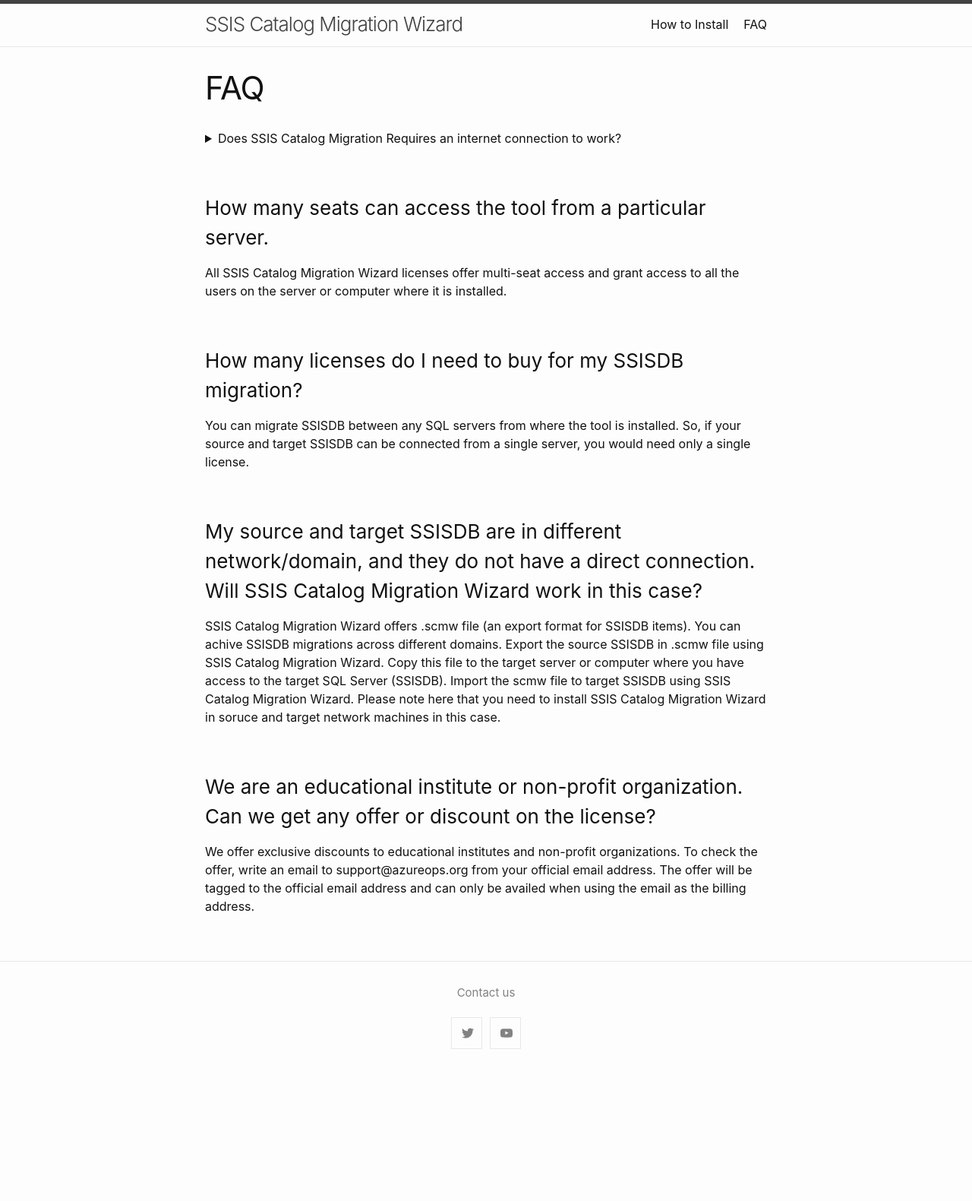
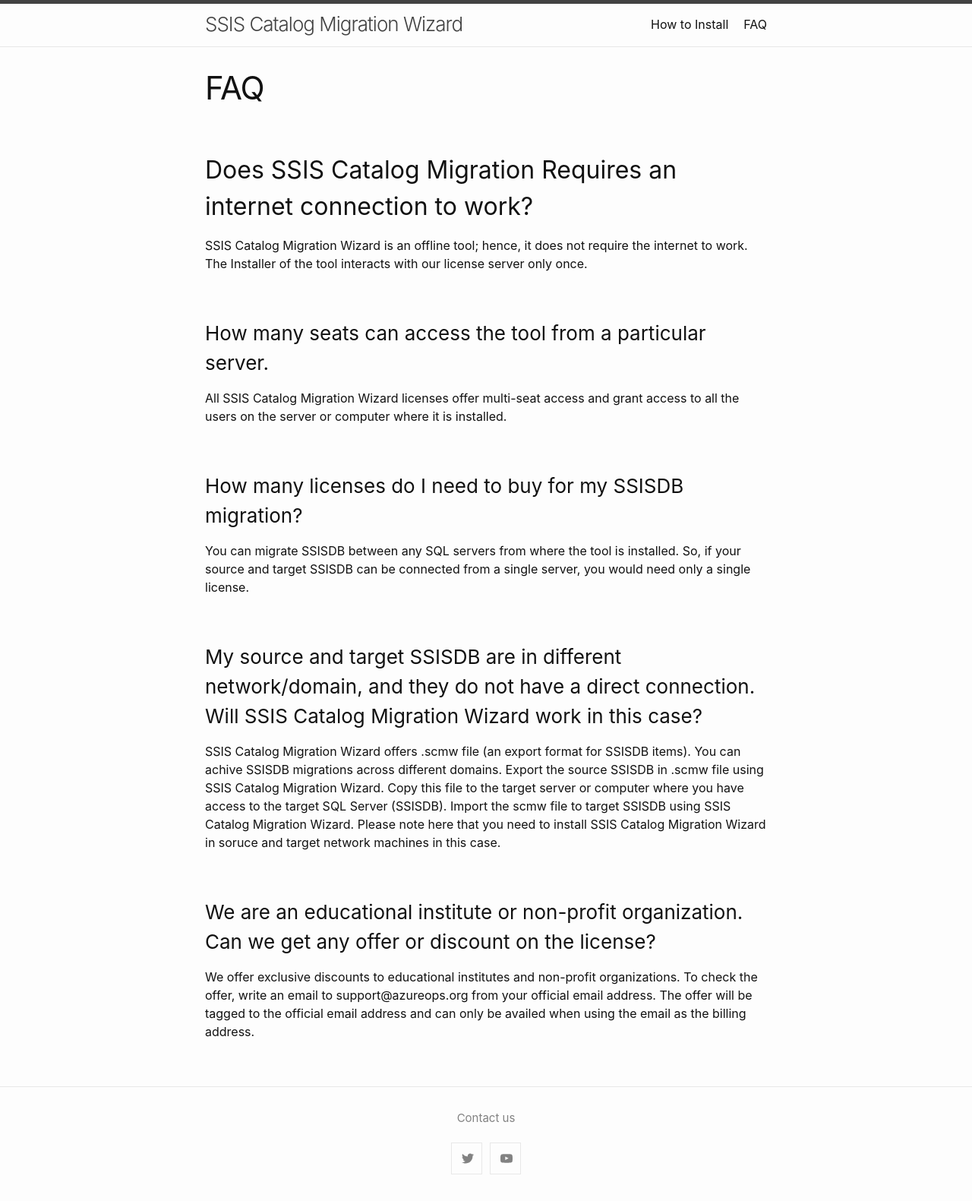
Before and after one commit to kr55/ssiscataloger, a Jekyll site: the page built from faq.md, in a window 1280 px wide. Shown: the whole page at 76% size. Built offline with Jekyll 4.4.1, drawn with Linux system fonts in a browser that asks for light colours; before the commit the page ends 1416 px from its top, so only the background shows below that.

Commit message:
Update faq.md

```diff
--- a/faq.md
+++ b/faq.md
@@ -4,10 +4,8 @@ title: FAQ
 permalink: /faq/
 ---
 
-<details>
-  <summary>Does SSIS Catalog Migration Requires an internet connection to work?</summary>
+## Does SSIS Catalog Migration Requires an internet connection to work?
 SSIS Catalog Migration Wizard is an offline tool; hence, it does not require the internet to work. The Installer of the tool interacts with our license server only once.
-</details>
 
 ### How many seats can access the tool from a particular server.
 All SSIS Catalog Migration Wizard licenses offer multi-seat access and grant access to all the users on the server or computer where it is installed.
```
